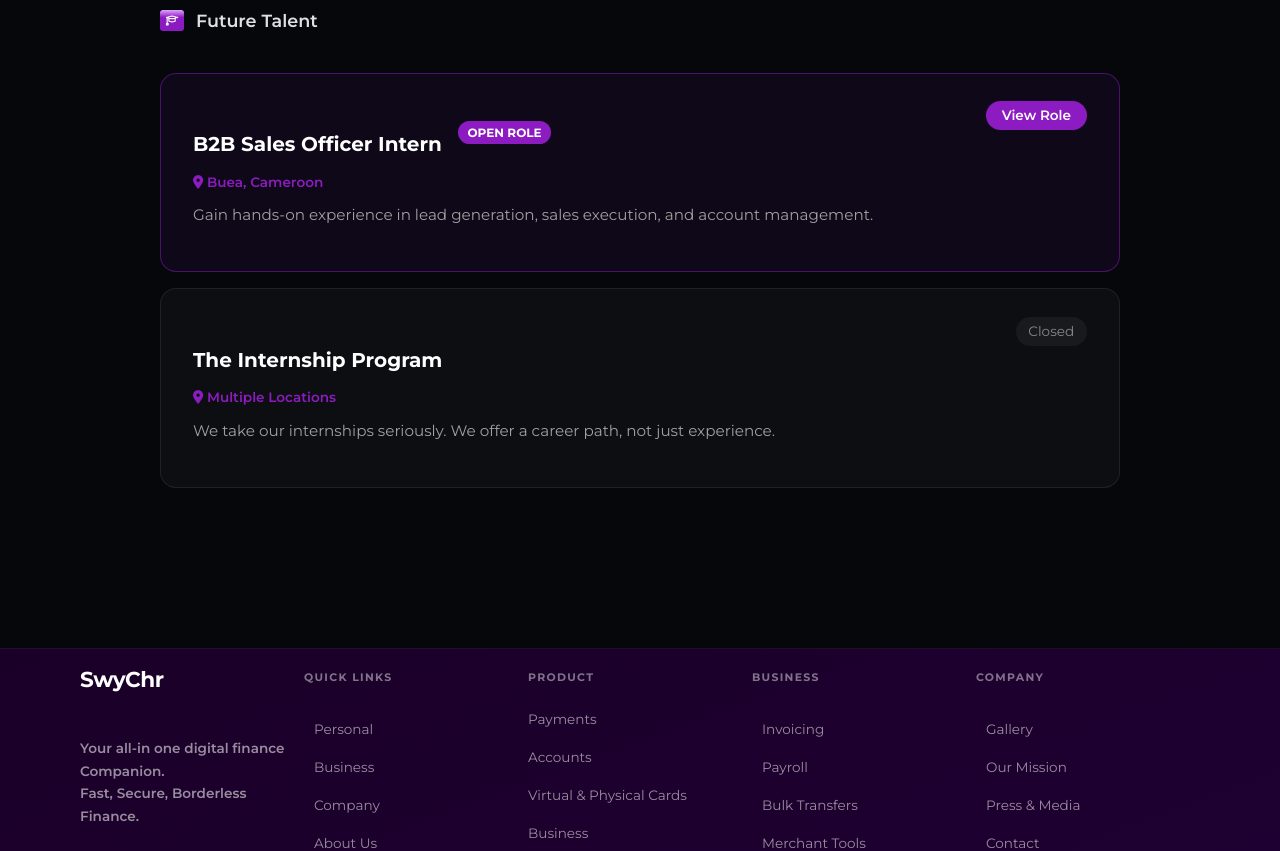
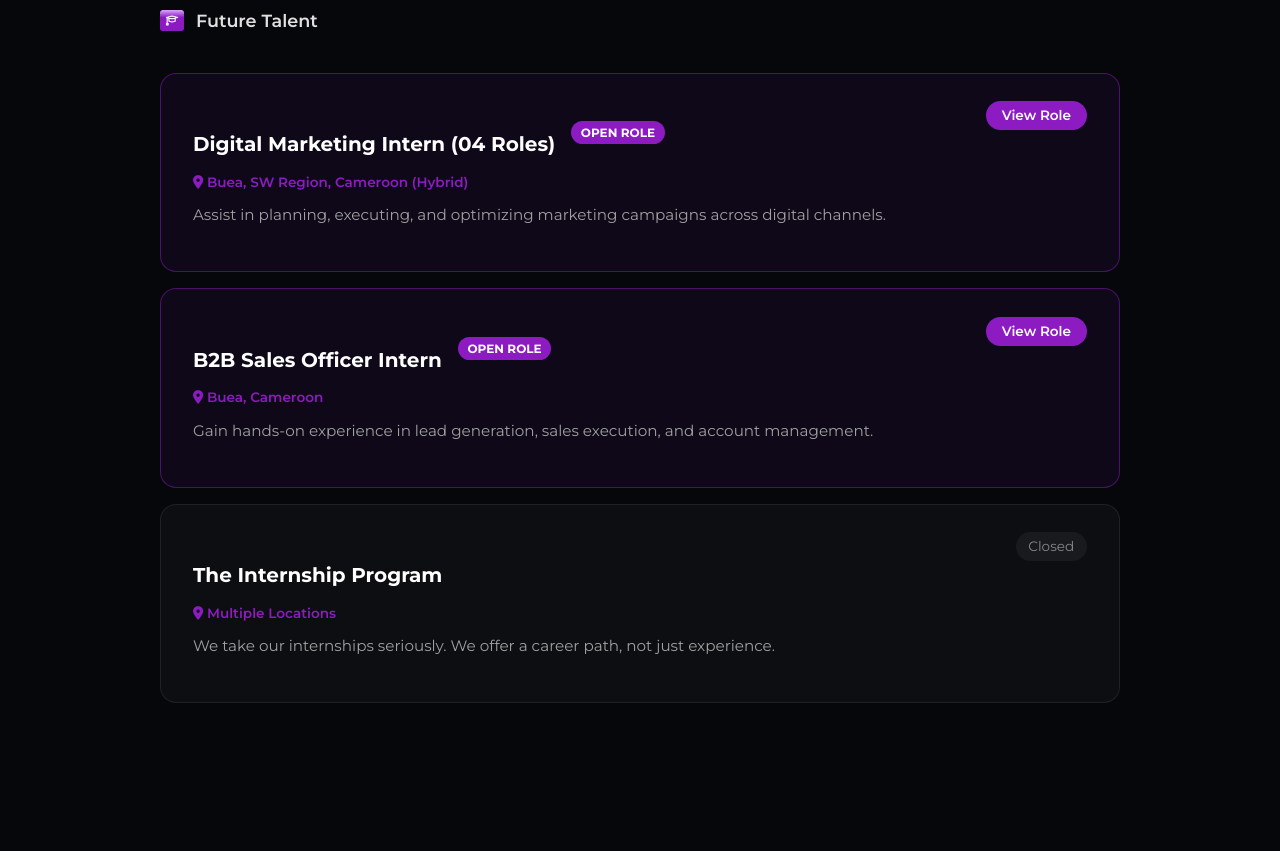
Before and after one commit to bertrand-wanda11/my-swychr-site, a Vue app: page /roles in a window 1280 px wide. Shown: the part 1760-2611 px from the top of the page. Built offline with nearby package versions, Linux system fonts and the light colour scheme.

Commit message:
fix:added role to the role page

```diff
--- a/src/router/views/RolesView.vue
+++ b/src/router/views/RolesView.vue
@@ -72,7 +72,6 @@
     <FooterView />
   </div>
 </template>
-
 <script setup>
 import { ref } from 'vue';
 import CountryView from '@/components/CountryView.vue';
@@ -122,6 +121,35 @@ const roleGroups = ref([
     category: 'Future Talent',
     icon: talentIcon,
     roles: [
+      {
+        title: 'Digital Marketing Intern (04 Roles)',
+        location: 'Buea, SW Region, Cameroon (Hybrid)',
+        tagline: 'Assist in planning, executing, and optimizing marketing campaigns across digital channels.',
+        isOpen: true,
+        expanded: false,
+        applyEmail: 'hr@swychr.com',
+        subjectLine: 'Application for Digital Marketing Intern',
+        requirements: [
+          'Degree in Marketing, Communications, Business, Digital Media, or a related field.',
+          'Must be based in Buea, SW Region, Cameroon.',
+          'Familiarity with digital marketing concepts (SEO, SEM, PPC, social media, and email marketing).',
+          'Proficiency with social media platforms (Instagram, Facebook, Twitter, LinkedIn, TikTok).',
+          'Basic graphic design skills or familiarity with Canva / Adobe Creative Suite.',
+          'Strong written and verbal communication skills for copy, blogs, and captions.',
+          'Meticulous attention to detail, time management, and organizational skills.',
+          'Basic familiarity with tools like Google Analytics, Ads, Mailchimp, or WordPress is a plus.'
+        ],
+        whatYouWillLearn: [
+          'Content Creation (blog posts, social media content, graphics, and newsletters)',
+          'Social Media Management & Community Engagement',
+          'Email Marketing campaign design, distribution, and list segmentation',
+          'SEO & Keyword Research to optimize web content',
+          'Data Analysis & Performance Reporting across digital channels',
+          'Paid Advertising (PPC) monitoring (Google Ads, Meta Ads)',
+          'Competitor Analysis & Market Trend Research',
+          'Website Content Management (WordPress / CMS handling)'
+        ]
+      },
       {
         title: 'B2B Sales Officer Intern',
         location: 'Buea, Cameroon',
```
